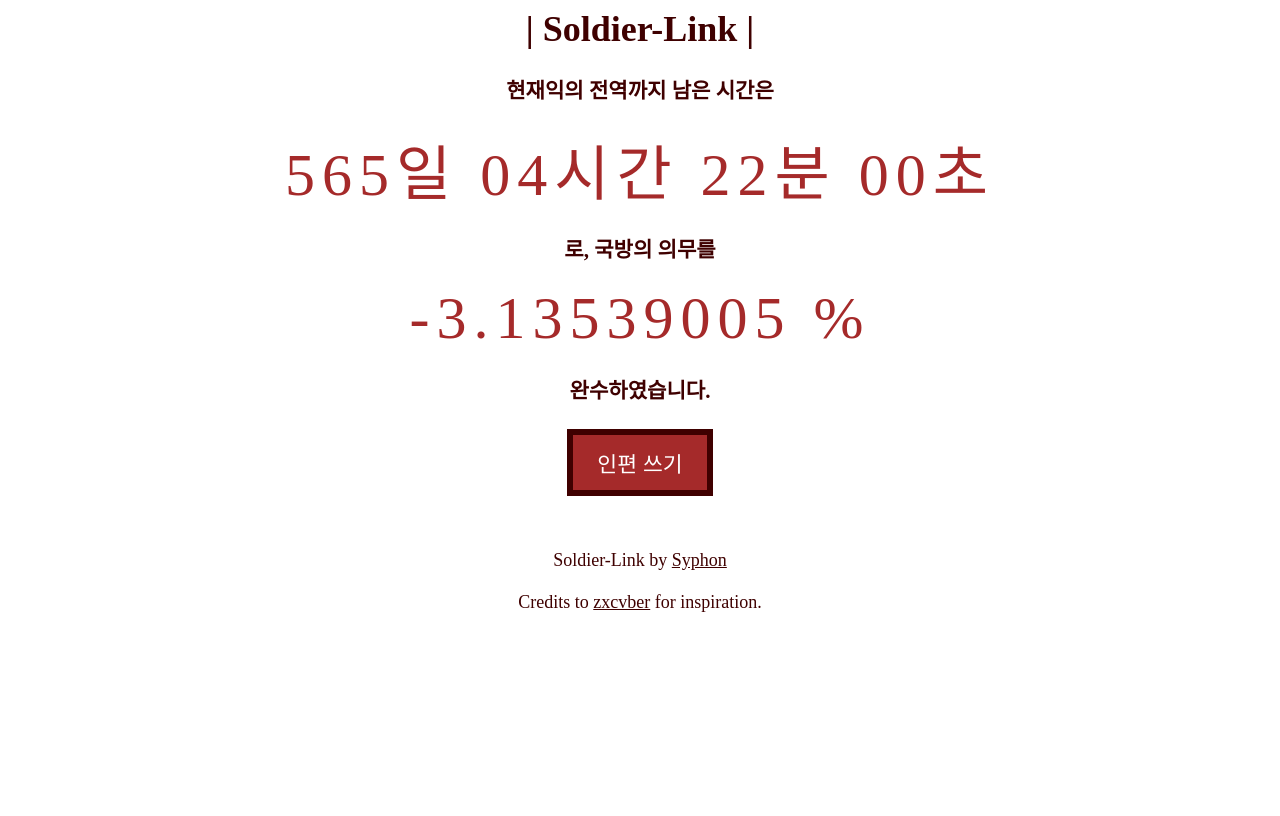
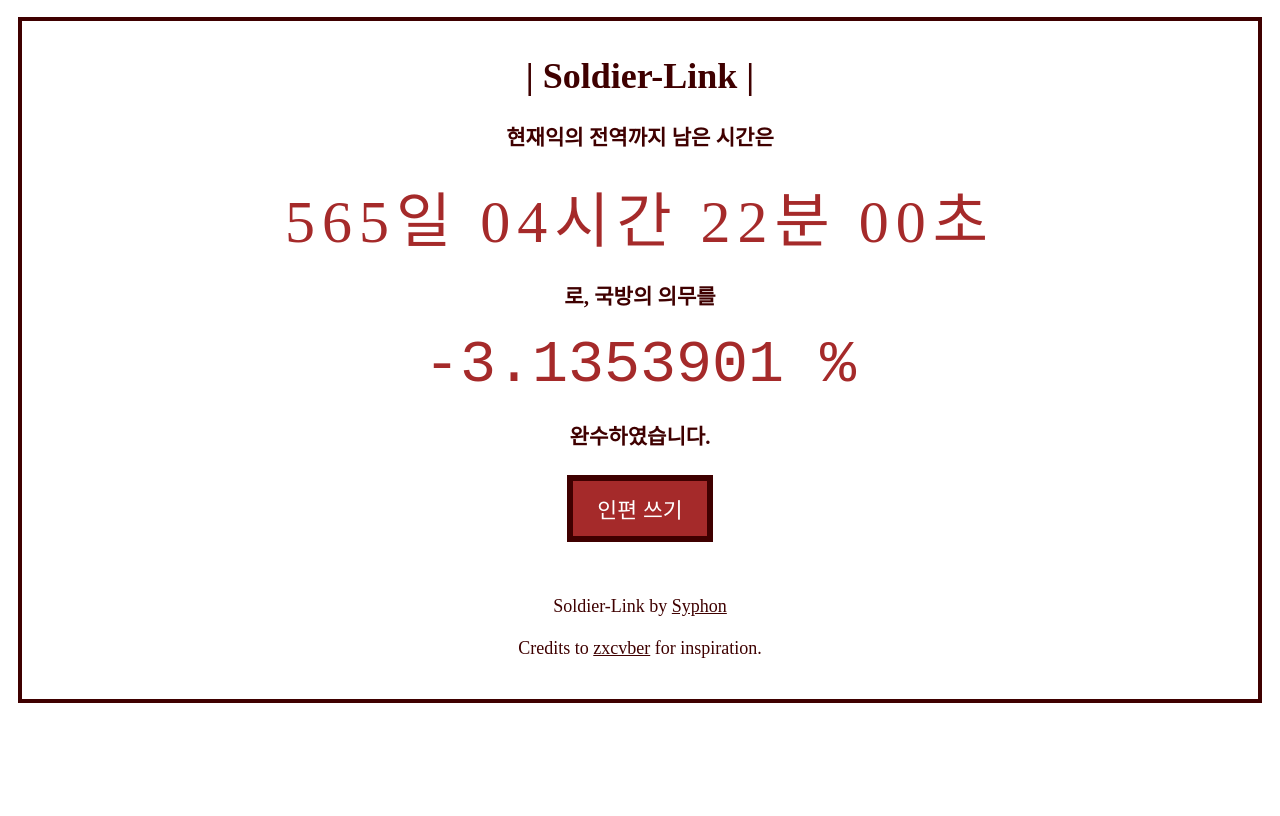
Before and after one commit to SyphonArch/soldier-link, a Django app: page / in a window 1280 px wide. After the commit the page ends 703 px from the top, so only its background shows below. Run offline with Django 3.2, Linux system fonts and the light colour scheme.

Commit message:
Minor changes

```diff
--- a/main/templates/main/index.html
+++ b/main/templates/main/index.html
@@ -1,11 +1,12 @@
 {% load static %}
 <link rel="stylesheet" type="text/css" href="{% static 'css/global_style.css' %}">
 
+<div class="box">
     <h1>| Soldier-Link |</h1>
 
     <h3>현재익의 전역까지 남은 시간은</h3>
 
-<div id="RemainingTime" class='progress'></div>
+    <div id="RemainingTime" class='clock'></div>
 
     <h3>로, 국방의 의무를</h3>
 
@@ -25,3 +26,4 @@
         <a href="https://calofmijuck.tistory.com/18?fbclid=IwAR2nzaL
             KPc6vfLk_Gj8k1fEPFTgfsmiFai1XnDZTezLEJJh9YTKwt5E1LwE" target="_blank">zxcvber</a> for inspiration.
     </footer>
+</div>
--- a/static/css/global_style.css
+++ b/static/css/global_style.css
@@ -2,10 +2,6 @@ html {
     text-align: center;
     color: #3f0000;
     font-size: 18px;
-}
-
-body {
-    height: 100%;
 }
 
 .senderBox {
@@ -23,7 +19,7 @@ body {
 }
 
 textarea {
-    width: 100%;
+    width: 95%;
     max-width: 1000px;
     height: 300px;
     padding: 10px;
@@ -69,10 +65,10 @@ button.backButton {
 
 footer {
     padding-top: 50px;
-    padding-bottom: 100px;
+    padding-bottom: 30px;
 }
 
-.progress{
+.clock {
     top: 50%;
     left: 50%;
     color: brown;
@@ -80,6 +76,21 @@ footer {
     letter-spacing: 7px;
 }
 
+.progress {
+    top: 50%;
+    left: 50%;
+    color: brown;
+    font-size: 60px;
+    font-family: "Courier New", monospace;
+
+}
+
 a {
     color: #3f0000;
 }
+
+div.box {
+    border: 4px solid #3f0000;
+    padding: 10px;
+    margin: 17px 10px;
+}
--- a/static/js/calculate_time.js
+++ b/static/js/calculate_time.js
@@ -43,7 +43,7 @@ function getPercentage() {
     var totalTime = 548 * 24 * 3600 * 1000;
     var timeComplete = totalTime - timeLeft;
     var percentage = timeComplete / totalTime * 100;
-    percentage = percentage.toFixed(8);
+    percentage = percentage.toFixed(7);
     var result = percentage + ' %';
     document.getElementById("TimePercentage").innerText = result;
     document.getElementById("TimePercentage").textContent = result;
--- a/writer/templates/writer/index.html
+++ b/writer/templates/writer/index.html
@@ -2,6 +2,7 @@
 {% load static %}
 <link rel="stylesheet" type="text/css" href="{% static 'css/global_style.css' %}">
 <body>
+    <div class="box">
         <a href="/"><button class="backButton">홈으로</button></a>
         <h1>| 인편 쓰기 |</h1>
 
@@ -32,4 +33,5 @@
             <a href="https://calofmijuck.tistory.com/18?fbclid=IwAR2nzaL
             KPc6vfLk_Gj8k1fEPFTgfsmiFai1XnDZTezLEJJh9YTKwt5E1LwE" target="_blank">zxcvber</a> for inspiration.
         </footer>
+    </div>
 </body>
```
Lines whose indentation alone changed are shown as unchanged.
